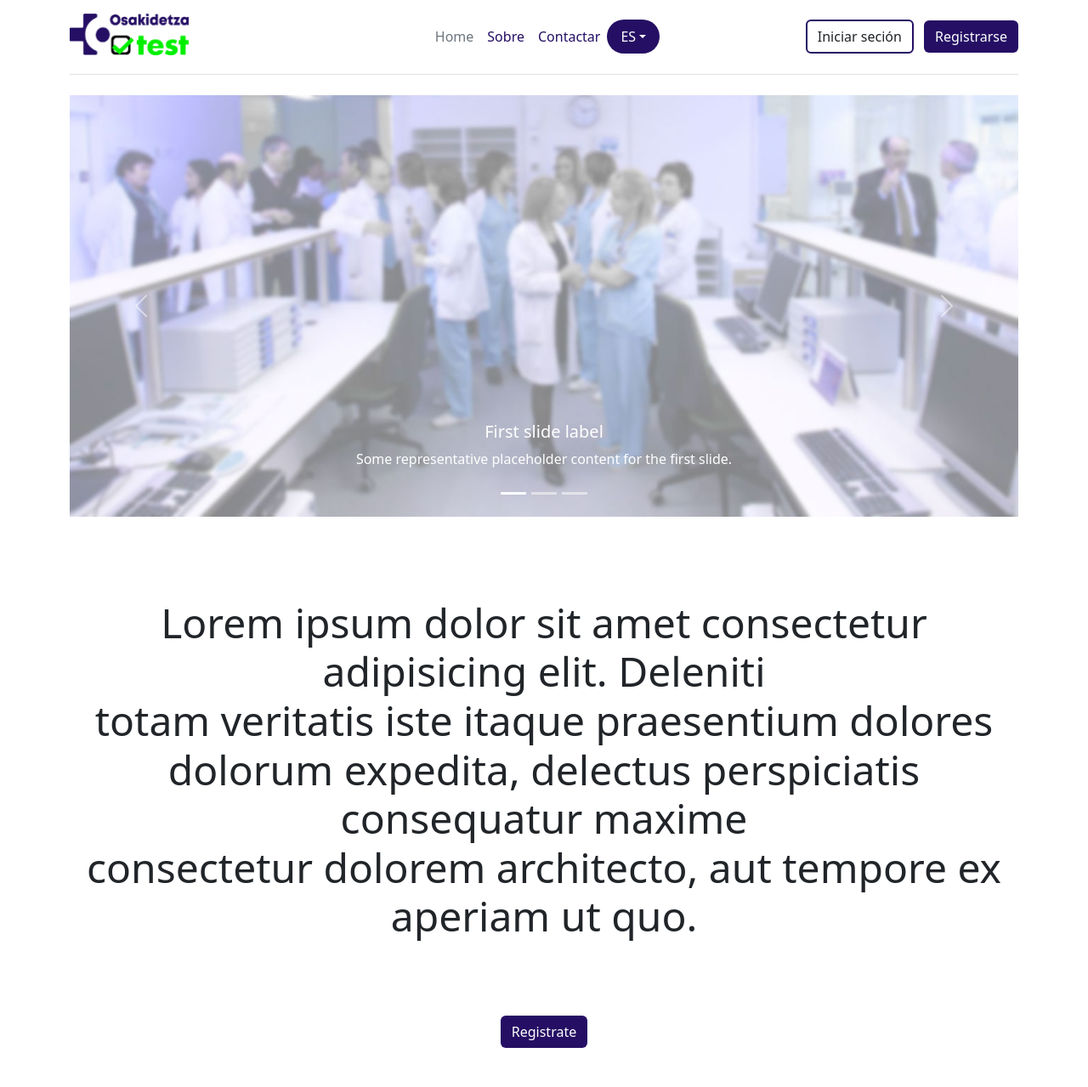
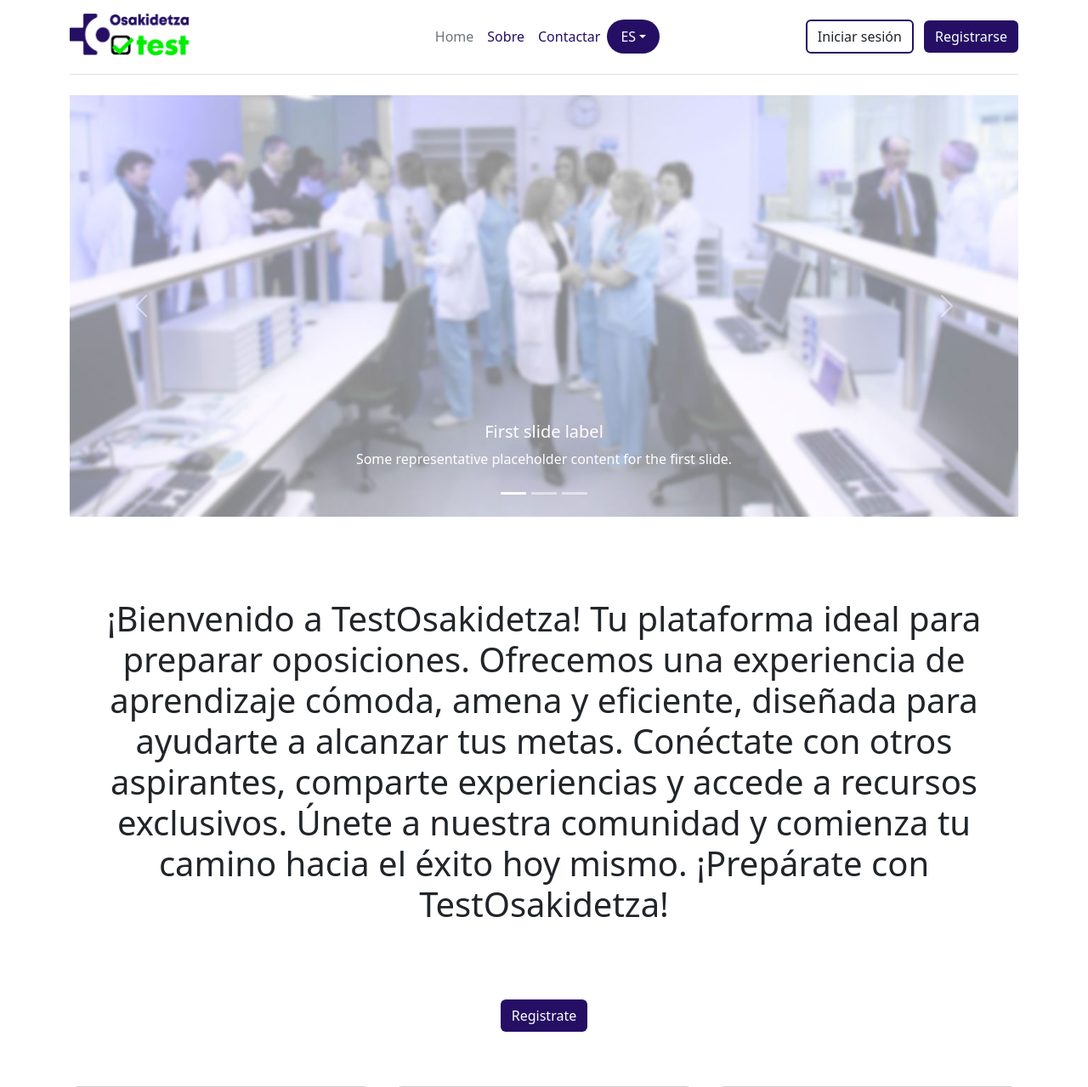
Before and after one commit to euskodev/testosakidetza, a Django app: page /es/ in a window 1280 px wide; the page is wider, and only the part inside the window is pictured. Shown: the top 1279 px of that part at 85% size. Run offline with Django 5.2, Linux system fonts and the light colour scheme; some libraries are stand-ins or nearby versions.

Commit message:
boton idioma en menú y texto principal creado con chatgpt

```diff
--- a/templates/home/base.html
+++ b/templates/home/base.html
@@ -98,7 +98,7 @@
 
         <a href="{% url 'home_app:iniciar sesion' %}"> <button type="button" class="btn me-2"
             style=" border: 2px solid #250f64">
-            Iniciar seción
+            Iniciar sesión
           </button></a>
 
         <!--aca termina el boton de iniciar sesion-->
--- a/templates/home/index.html
+++ b/templates/home/index.html
@@ -94,8 +94,8 @@
 <div class="container mt-5">
   <div class="row">
 
-    <p class="display-5" style="text-align: center;">
-      {% trans 'Lorem ipsum dolor sit amet consectetur adipisicing elit. Deleniti <br>totam veritatis iste itaque praesentium dolores dolorum expedita, delectus perspiciatis consequatur maxime <br> consectetur dolorem architecto, aut tempore ex aperiam ut quo.' %}
+    <p class="display-6" style="text-align: center;">
+      {% trans '¡Bienvenido a TestOsakidetza! Tu plataforma ideal para preparar oposiciones. Ofrecemos una <b>experiencia de aprendizaje cómoda, amena y eficiente</b>, diseñada para ayudarte a alcanzar tus metas. Conéctate con otros aspirantes, comparte experiencias y accede a recursos exclusivos. <b>Únete a nuestra comunidad</b> y comienza tu camino hacia el éxito hoy mismo. ¡Prepárate con TestOsakidetza!' %}
     </p>
 
   </div>
```
